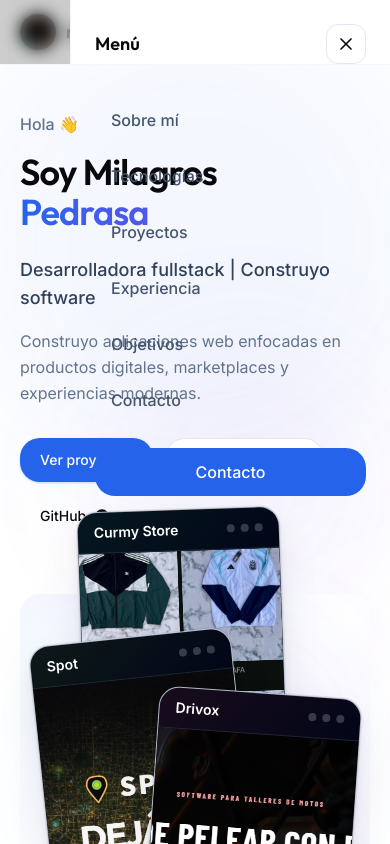
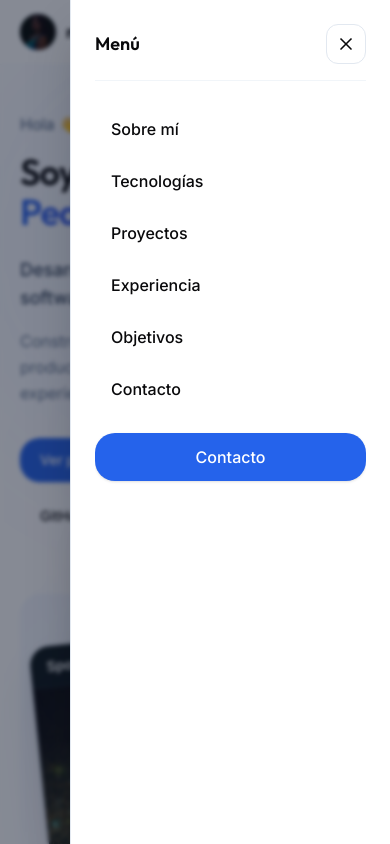
Before and after one commit to milagrosbelen/portfolio, a React (Vite) app: page / in a window 390 px wide. Both pictures are taken after a click on the button 350 px from the left and 32 px from the top of the page. Shown: the top 844 px of the page. Built offline with nearby package versions, Linux system fonts and the light colour scheme.

Commit message:
menu lateral con fondo blanco

```diff
--- a/src/layout/Navbar.tsx
+++ b/src/layout/Navbar.tsx
@@ -1,5 +1,5 @@
 import { Menu, X } from 'lucide-react'
-import { useState } from 'react'
+import { useEffect, useState } from 'react'
 import { motion, AnimatePresence } from 'framer-motion'
 import profileImage from '../assets/milagros.png'
 import { ProfileModal } from '../components/ProfileModal'
@@ -15,8 +15,24 @@ export function Navbar() {
   const [isProfileOpen, setIsProfileOpen] = useState(false)
   const activeSection = useActiveSection(sectionIds)
 
+  useEffect(() => {
+    if (!isOpen) return
+
+    document.body.style.overflow = 'hidden'
+
+    return () => {
+      document.body.style.overflow = ''
+    }
+  }, [isOpen])
+
   return (
-    <header className="fixed inset-x-0 top-0 z-50 overflow-visible border-b border-slate-100/80 bg-white/80 backdrop-blur-xl">
+    <>
+      <header
+        className={cn(
+          'fixed inset-x-0 top-0 z-50 overflow-visible border-b border-slate-100/80 backdrop-blur-xl',
+          isOpen ? 'bg-white' : 'bg-white/80',
+        )}
+      >
       <nav className="mx-auto flex h-16 max-w-6xl items-center justify-between overflow-visible px-5 sm:px-6 lg:px-8">
         <div className="relative flex items-center gap-2.5">
           <button
@@ -79,6 +95,7 @@ export function Navbar() {
           <Menu className="h-5 w-5" />
         </button>
       </nav>
+      </header>
 
       <AnimatePresence>
         {isOpen && (
@@ -90,34 +107,34 @@ export function Navbar() {
               animate={{ opacity: 1 }}
               exit={{ opacity: 0 }}
               onClick={() => setIsOpen(false)}
-              className="fixed inset-0 z-40 bg-black/20 backdrop-blur-sm md:hidden"
+              className="fixed inset-0 z-[90] bg-slate-900/50 backdrop-blur-[2px] md:hidden"
             />
             <motion.div
               initial={{ x: '100%' }}
               animate={{ x: 0 }}
               exit={{ x: '100%' }}
               transition={{ type: 'spring', damping: 28, stiffness: 280 }}
-              className="fixed inset-y-0 right-0 z-50 w-full max-w-xs border-l border-slate-100 bg-white p-6 md:hidden"
+              className="fixed inset-y-0 right-0 z-[100] flex w-full max-w-xs flex-col border-l border-slate-200 bg-white p-6 shadow-2xl md:hidden"
             >
-              <div className="flex items-center justify-between">
-                <span className="font-display text-lg font-semibold">Menú</span>
+              <div className="flex items-center justify-between border-b border-slate-100 pb-4">
+                <span className="font-display text-lg font-semibold text-foreground">Menú</span>
                 <button
                   type="button"
                   aria-label="Cerrar menú"
                   onClick={() => setIsOpen(false)}
-                  className="inline-flex h-10 w-10 items-center justify-center rounded-xl border border-slate-200"
+                  className="inline-flex h-10 w-10 items-center justify-center rounded-xl border border-slate-200 bg-white text-foreground"
                 >
                   <X className="h-5 w-5" />
                 </button>
               </div>
 
-              <div className="mt-8 flex flex-col gap-2">
+              <div className="mt-6 flex flex-1 flex-col gap-1 overflow-y-auto">
                 {navigation.map((item) => (
                   <a
                     key={item.href}
                     href={item.href}
                     onClick={() => setIsOpen(false)}
-                    className="rounded-[20px] px-4 py-3 text-base font-medium text-slate-600 transition-colors hover:bg-slate-50 hover:text-foreground"
+                    className="rounded-[20px] px-4 py-3 text-base font-medium text-foreground transition-colors hover:bg-slate-100"
                   >
                     {item.label}
                   </a>
@@ -125,7 +142,7 @@ export function Navbar() {
                 <a
                   href={`#${SECTION_IDS.contact}`}
                   onClick={() => setIsOpen(false)}
-                  className="mt-4 rounded-[20px] bg-primary px-4 py-3 text-center text-base font-medium text-white"
+                  className="mt-4 rounded-[20px] bg-primary px-4 py-3 text-center text-base font-medium text-white shadow-sm"
                 >
                   Contacto
                 </a>
@@ -134,6 +151,6 @@ export function Navbar() {
           </>
         )}
       </AnimatePresence>
-    </header>
+    </>
   )
 }
```
